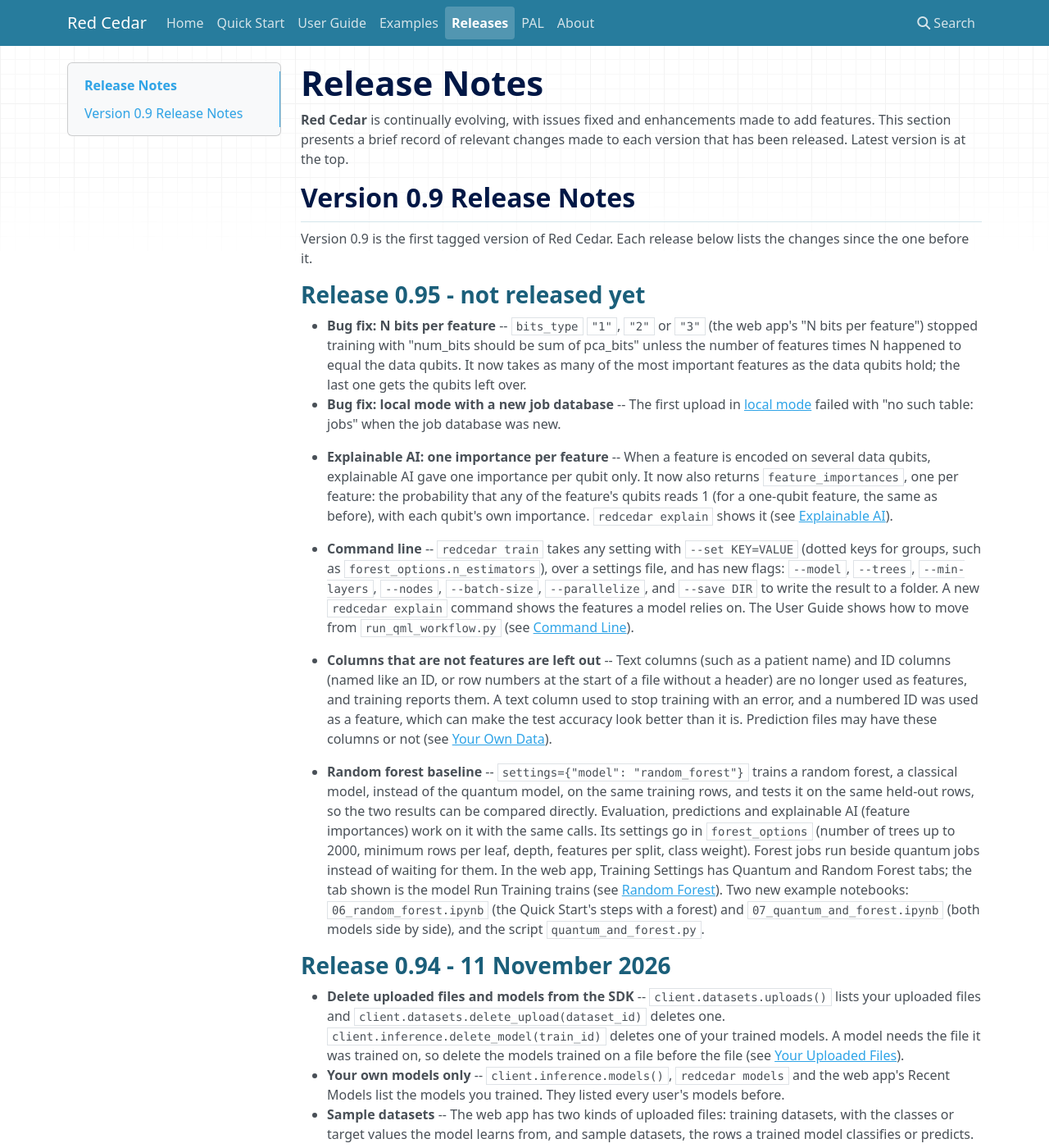
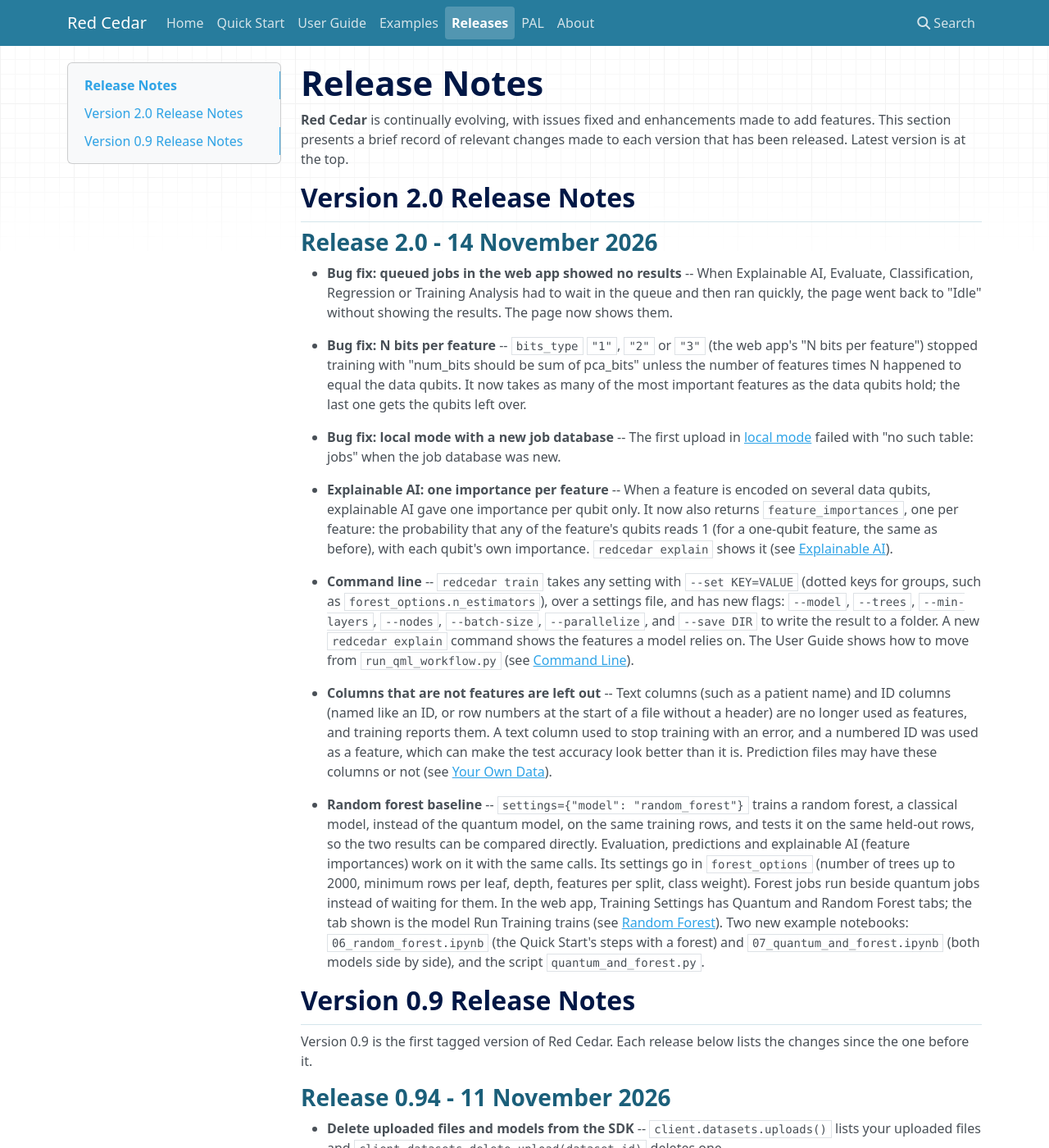
Before and after one commit to coherent-computing/redcedar, an MkDocs documentation site: the page built from doc/docs/release_notes.md, in a window 1280 px wide and 1400 px high. Shown: the whole window at 82% size. Built offline with MkDocs 1.6.1, drawn with Linux system fonts in a browser that asks for light colours; nearby versions of some CDN libraries.

Commit message:
Version 2.0.0 (was to be 0.95); release notes: Release 2.0, queued-job fix in the web app
Co-Authored-By: Claude Opus 5.5 <noreply@anthropic.com>

```diff
--- a/doc/docs/release_notes.md
+++ b/doc/docs/release_notes.md
@@ -3,11 +3,11 @@
 **Red Cedar** is continually evolving, with issues fixed and enhancements made to add features.
 This section presents a brief record of relevant changes made to each version that has been released. Latest version is at the top.
 
-## Version 0.9 Release Notes
+## Version 2.0 Release Notes
 
-Version 0.9 is the first tagged version of Red Cedar. Each release below lists the changes since the one before it.
+### Release 2.0 - 14 November 2026
 
-### Release 0.95 - not released yet
+- **Bug fix: queued jobs in the web app showed no results** -- When Explainable AI, Evaluate, Classification, Regression or Training Analysis had to wait in the queue and then ran quickly, the page went back to "Idle" without showing the results. The page now shows them.
 
 - **Bug fix: N bits per feature** -- `bits_type` `"1"`, `"2"` or `"3"` (the web app's "N bits per feature") stopped training with "num_bits should be sum of pca_bits" unless the number of features times N happened to equal the data qubits. It now takes as many of the most important features as the data qubits hold; the last one gets the qubits left over.
 - **Bug fix: local mode with a new job database** -- The first upload in [local mode](user_guide.md#local-mode-for-development) failed with "no such table: jobs" when the job database was new.
@@ -19,6 +19,10 @@ Version 0.9 is the first tagged version of Red Cedar. Each release below lists t
 - **Columns that are not features are left out** -- Text columns (such as a patient name) and ID columns (named like an ID, or row numbers at the start of a file without a header) are no longer used as features, and training reports them. A text column used to stop training with an error, and a numbered ID was used as a feature, which can make the test accuracy look better than it is. Prediction files may have these columns or not (see [Your Own Data](user_guide.md#your-own-data)).
 
 - **Random forest baseline** -- `settings={"model": "random_forest"}` trains a random forest, a classical model, instead of the quantum model, on the same training rows, and tests it on the same held-out rows, so the two results can be compared directly. Evaluation, predictions and explainable AI (feature importances) work on it with the same calls. Its settings go in `forest_options` (number of trees up to 2000, minimum rows per leaf, depth, features per split, class weight). Forest jobs run beside quantum jobs instead of waiting for them. In the web app, Training Settings has Quantum and Random Forest tabs; the tab shown is the model Run Training trains (see [Random Forest](user_guide.md#random-forest)). Two new example notebooks: `06_random_forest.ipynb` (the Quick Start's steps with a forest) and `07_quantum_and_forest.ipynb` (both models side by side), and the script `quantum_and_forest.py`.
+
+## Version 0.9 Release Notes
+
+Version 0.9 is the first tagged version of Red Cedar. Each release below lists the changes since the one before it.
 
 ### Release 0.94 - 11 November 2026
 
--- a/pyproject.toml
+++ b/pyproject.toml
@@ -4,7 +4,7 @@ build-backend = "setuptools.build_meta"
 
 [project]
 name = "redcedar"
-version = "0.94.0"
+version = "2.0.0"
 description = "Python client for the Red Cedar quantum machine learning server"
 readme = "README.md"
 requires-python = ">=3.9"
--- a/redcedar/__init__.py
+++ b/redcedar/__init__.py
@@ -1,6 +1,6 @@
 """Red Cedar — Python client for the Red Cedar quantum ML server."""
 
-__version__ = "0.94.0"
+__version__ = "2.0.0"
 
 from .client import connect, RedCedarClient
 
```
